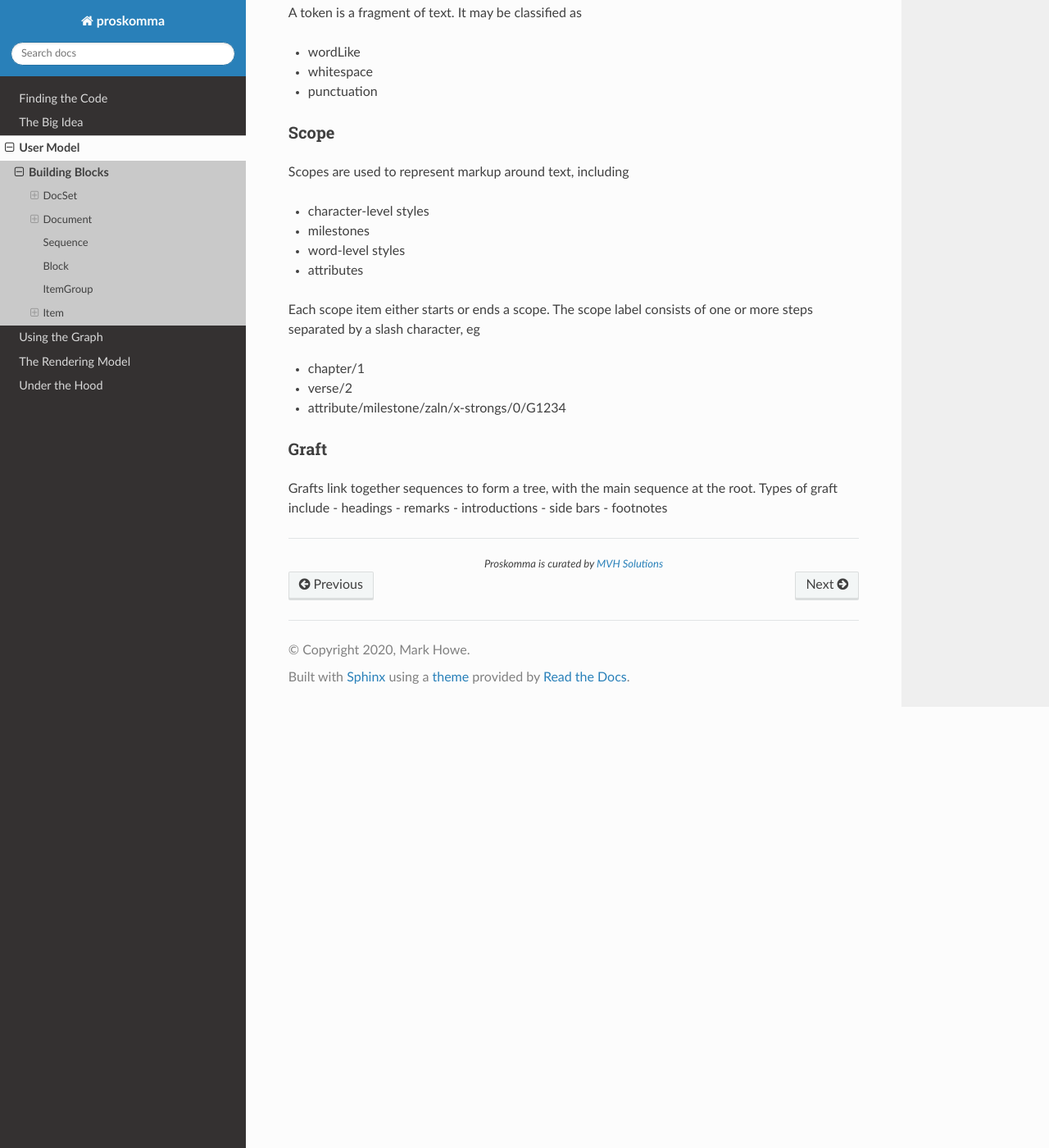
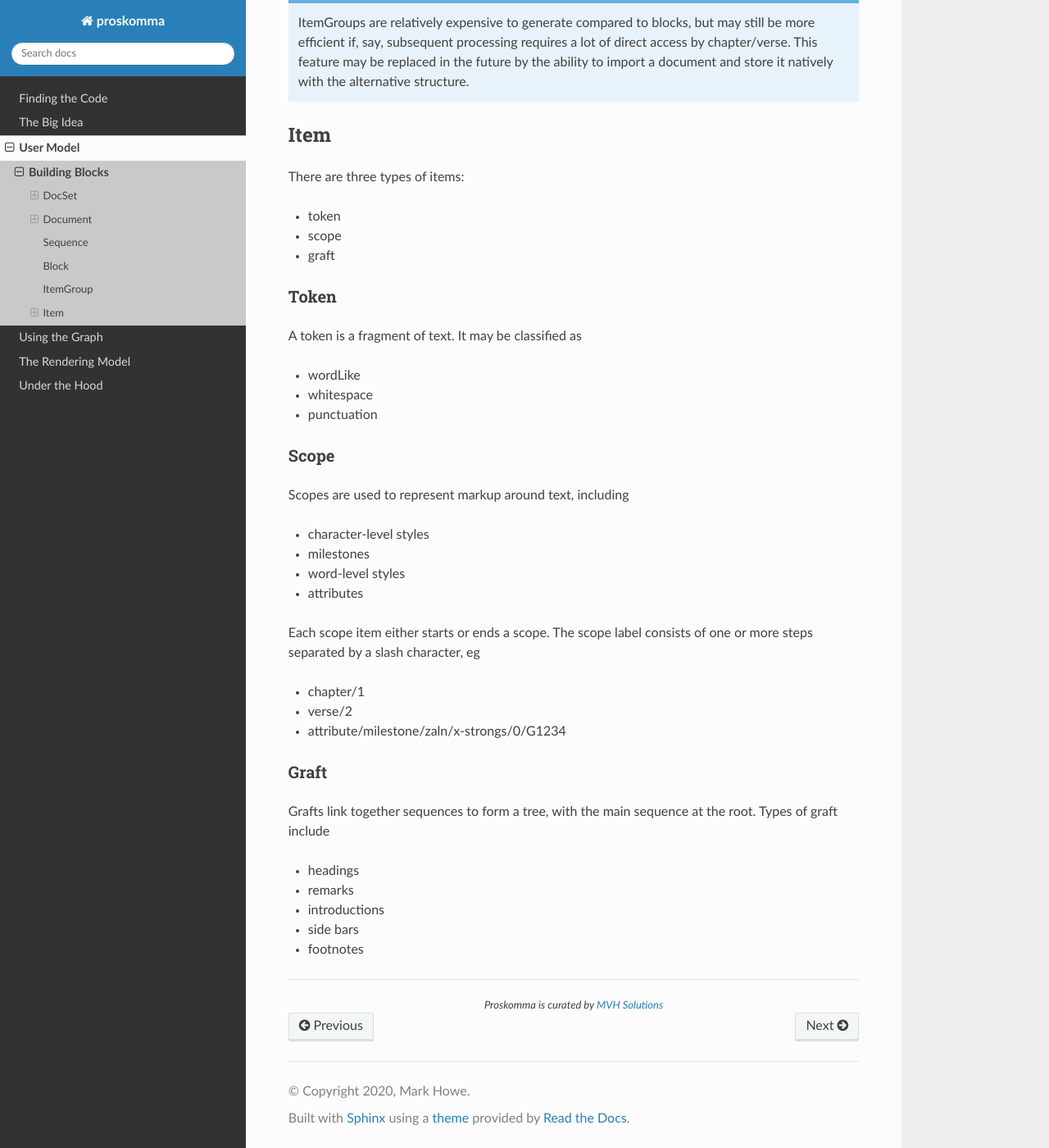
Before and after one commit to mvahowe/proskomma-ecosystem, a Sphinx documentation site: the page built from docs/source/user_model/building_blocks.rst, in a window 1280 px wide and 1400 px high, scrolled down 2084 px. Shown: the whole window at 82% size. Built offline with Sphinx 7.4.7 and the Read the Docs theme 2.0.0, drawn with Linux system fonts in a browser that asks for light colours; part of the change alters nothing that is shown.

```diff
--- a/docs/source/user_model/building_blocks.rst
+++ b/docs/source/user_model/building_blocks.rst
@@ -3,6 +3,9 @@
 ###############
 Building Blocks
 ###############
+
+.. image:: ./content_model.svg
+   :alt: Proskomma v1.0 content model
 
 Proskomma query results use nesting elements to represent the structure of a document. Together, these elements constitute the user model,
 but do not map directly on to Proskomma internals. So, eg, there is no object, internally, that directly corresponds to a block.
@@ -65,7 +68,8 @@ ItemGroup
 
 An itemGroup is an alternative way to break up the content of a sequence. Instead of dividing up items by block, the items are split on the basis of one or more scopes. The most obvious application is breaking up a text by chapter and verse, but this mechanism can be used with any combination of scopes.
 
-ItemGroups are relatively expensive to generate compared to blocks, but may still be more efficient if, say, subsequent processing requires a lot of direct access by chapter/verse. This feature may be replaced in the future by the ability to import a document and store it natively with the alternative structure.
+.. note::
+   ItemGroups are relatively expensive to generate compared to blocks, but may still be more efficient if, say, subsequent processing requires a lot of direct access by chapter/verse. This feature may be replaced in the future by the ability to import a document and store it natively with the alternative structure.
 
 Item
 ====
@@ -106,6 +110,7 @@ Graft
 -----
 
 Grafts link together sequences to form a tree, with the main sequence at the root. Types of graft include
+
 - headings
 - remarks
 - introductions
```
Also changed, not shown: docs/source/user_model/content_model.svg (added).
